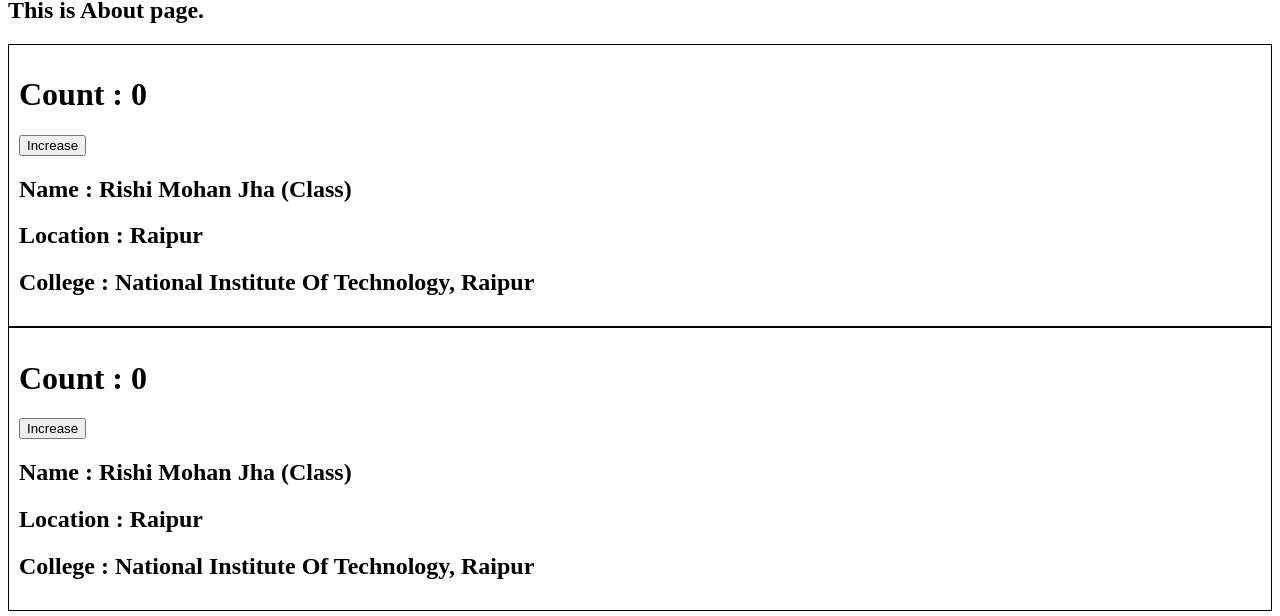
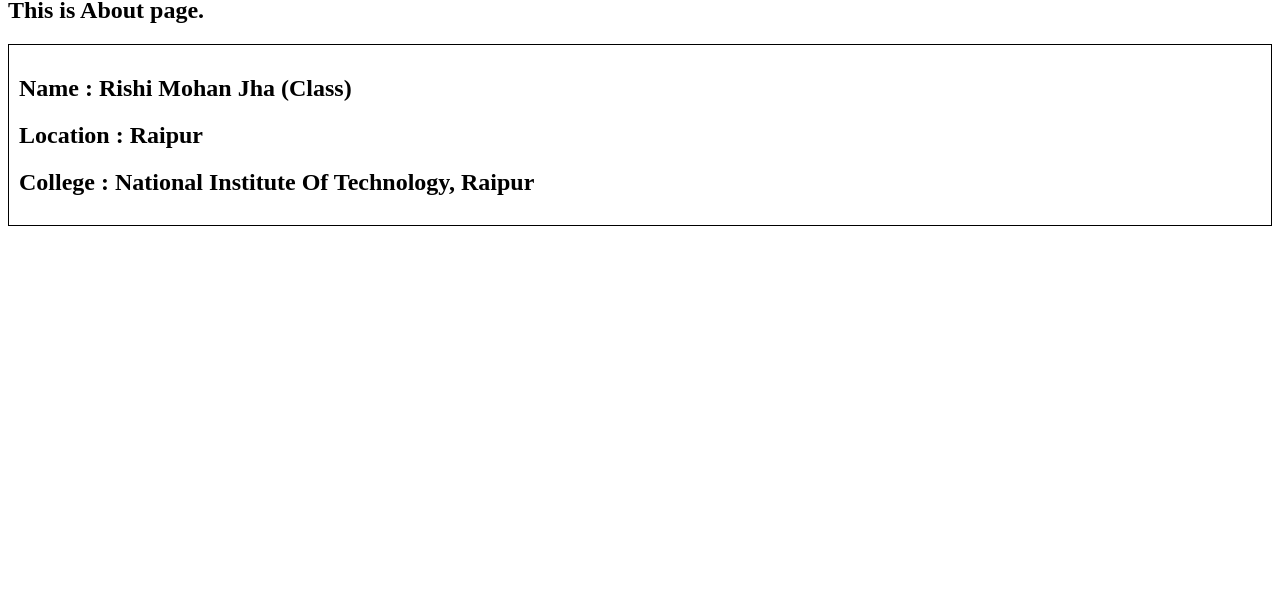
Before and after one commit to Rishi-Mohan/Foody, a React (Vite) app: page /about in a window 1280 px wide. Shown: the part 249-865 px from the top of the page. After the commit the page ends 800 px from the top, so only its background shows below. Built offline with nearby package versions, Linux system fonts and the light colour scheme.

Commit message:
custom hooks

```diff
--- a/src/Components/About.js
+++ b/src/Components/About.js
@@ -5,20 +5,15 @@
 class About extends React.Component {
   constructor(props) {
     super(props);
-    console.log("parent Constructor");
   }
 
-  componentDidMount() {
-    console.log("parent mount");
-  }
+  componentDidMount() {}
 
   render() {
-    console.log("parent render");
     return (
       <div>
         <h1>About Us</h1>
         <h2>This is About page.</h2>
-        <UserClass name="Rishi Mohan Jha (Class)" location="Raipur" />
         <UserClass name="Rishi Mohan Jha (Class)" location="Raipur" />
       </div>
     );
--- a/src/Components/RestaurentMenu.js
+++ b/src/Components/RestaurentMenu.js
@@ -1,22 +1,11 @@
-import { useState, useEffect } from "react";
 import { useParams } from "react-router-dom";
 import Shimmer from "./Shimmer";
-import { MENU_API } from "../utils/constants";
+import useRestaurentMenu from "../utils/useRestaurentMenu";
 
 const RestaurentMenu = () => {
-  const [resInfo, setResInfo] = useState(null);
-
   const { resId } = useParams();
 
-  useEffect(() => {
-    fetchMenu();
-  }, []); // empty dependency means only once api call that is initially
-
-  const fetchMenu = async () => {
-    const data = await fetch(MENU_API + resId);
-    const json = await data.json();
-    setResInfo(json.data);
-  };
+  resInfo = useRestaurentMenu(resId);
 
   if (resInfo === null) return <Shimmer />;
 
--- a/src/Components/UserClass.js
+++ b/src/Components/UserClass.js
@@ -4,35 +4,18 @@
 class UserClass extends React.Component {
   constructor(props) {
     super(props);
-    this.state = {
-      count: 0,
-    };
-    console.log("child constructor");
+    this.state = {};
   }
 
   componentDidMount() {
-    console.log("child mount");
+    // place for API calls
   }
 
   render() {
-    console.log("child render");
     // for deconstruction
     const { name, location } = this.props;
-    const { count } = this.state;
     return (
       <div className="user-card">
-        <h1> Count : {count}</h1>
-        {/* this is to show change in state variable */}
-        <button
-          onClick={() => {
-            // NEVER UPDATE STATE VARIABLES DIRECTLY
-            this.setState({
-              count: this.state.count + 1,
-            });
-          }}
-        >
-          Increase
-        </button>
         <h2> Name : {name}</h2>
         <h2> Location : {location}</h2>
         <h2> College : National Institute Of Technology, Raipur </h2>
--- /dev/null
+++ b/src/utils/useRestaurentMenu.js
@@ -0,0 +1,21 @@
+import { useEffect, useState } from "react";
+import { MENU_API } from "../utils/constants";
+
+const useRestaurentMenu = (resId) => {
+  // fetchdata
+  const [resInfo, setResInfo] = useState(null);
+
+  useEffect(() => {
+    fetchData();
+  }, []);
+
+  const fetchData = async () => {
+    const data = await fetch(MENU_API + resId);
+    const json = await data.json();
+    setResInfo(json.data);
+  };
+
+  return resInfo;
+};
+
+export default useRestaurentMenu;
```
